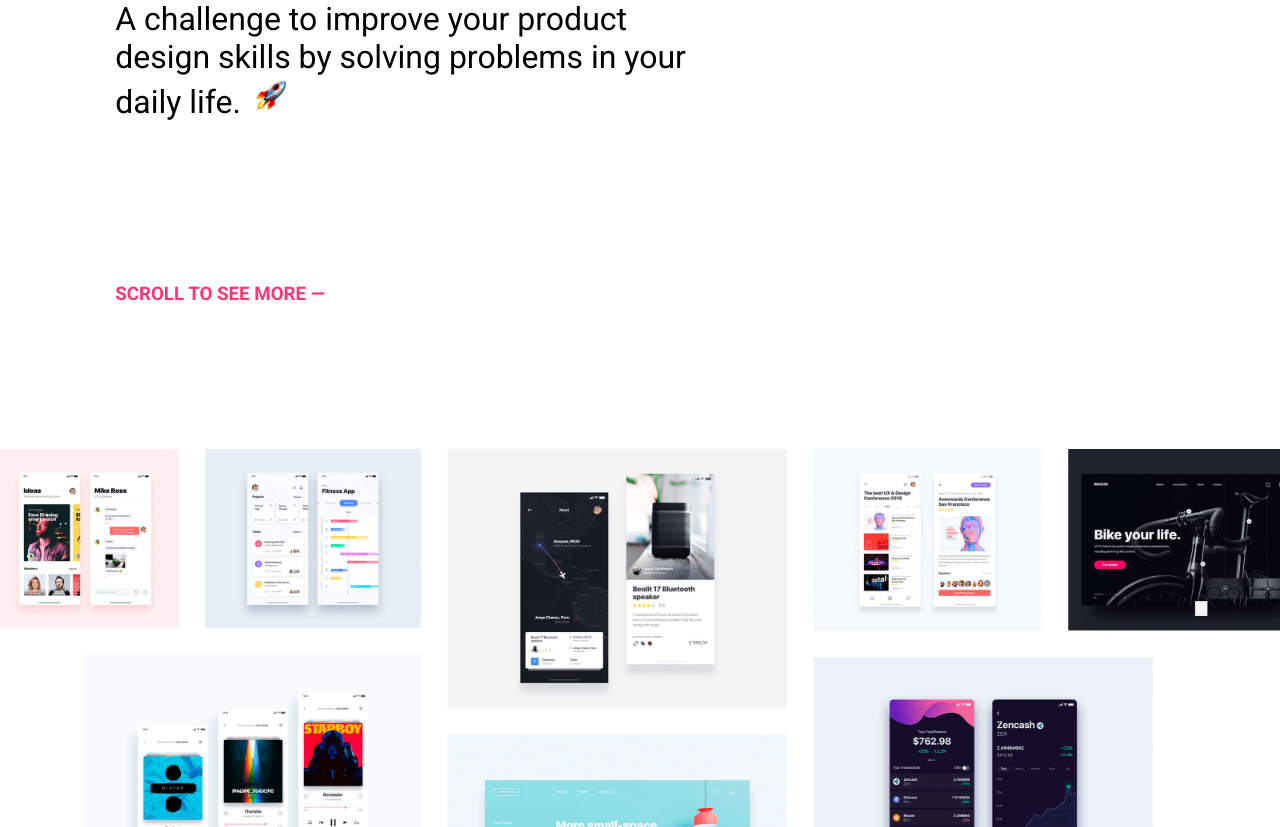
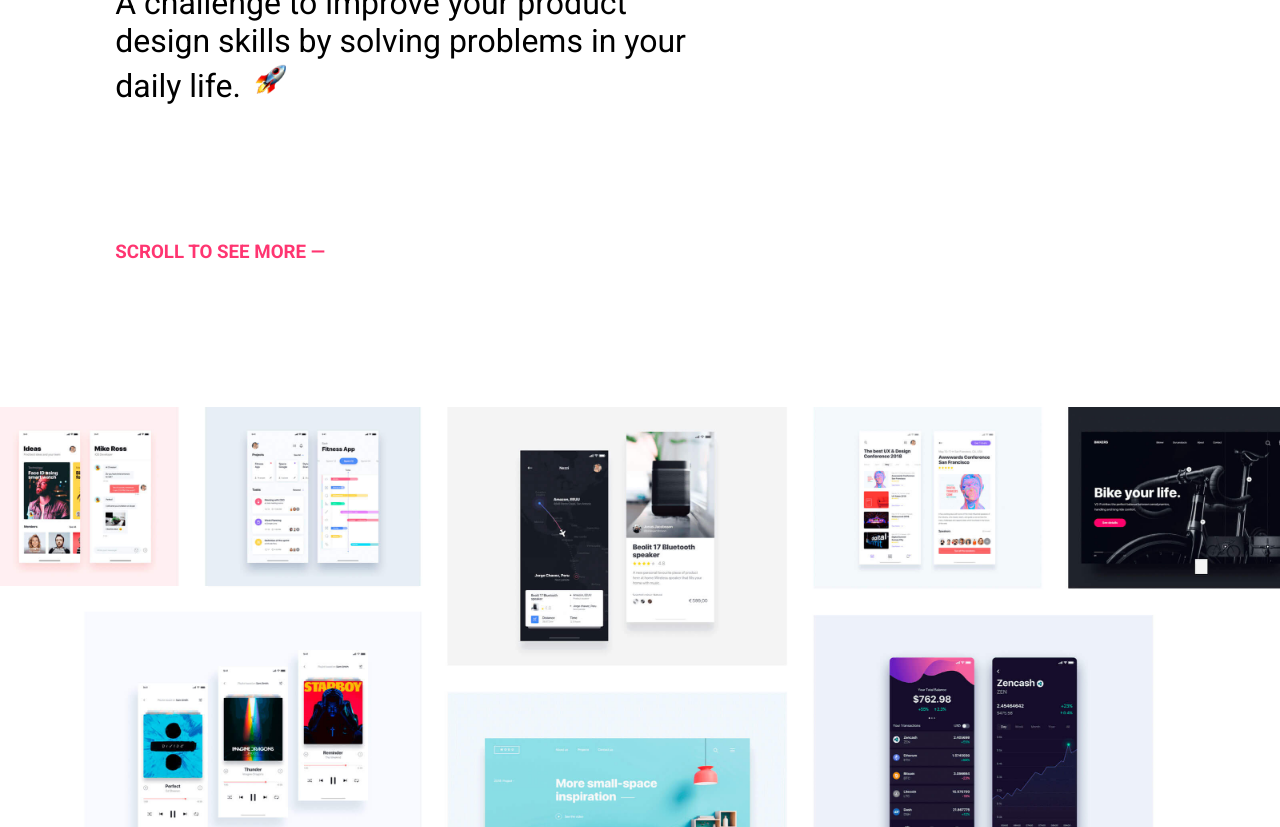
Before and after one commit to GitM423/A080_3_2_Designer-Challenge, a plain HTML site: page index.html in a window 1280 px wide. Shown: the part 846-1673 px from the top of the page. Drawn offline with Linux system fonts and the light colour scheme.

Commit message:
v0.0.6_padding-changes

```diff
--- a/assets/css/style.css
+++ b/assets/css/style.css
@@ -8,13 +8,11 @@ font-family: 'Roboto', sans-serif;
 */
 
 html{
-
     background: url(../img/ilustracion1.png) ;
     background-position: top right;
     background-size: 54.5%;
     background-repeat: no-repeat;
 }
-
 *{
     margin: 0;
     font-family: 'Roboto', sans-serif;
@@ -62,7 +60,7 @@ header{
 /* How-To */
 #how-to{
     min-height: 31vh;
-    padding: 31vh 9% 18vh;
+    padding: 29vh 9% 18vh;
 }
 #how-to h1{
     width: 60%;
@@ -78,7 +76,7 @@ header{
     height: 2.3rem;
 }
 #how-to h3{
-    padding-top: 162px;
+    padding-top: 17vh;
     color: #ff3571;
 }
 .images{
```
